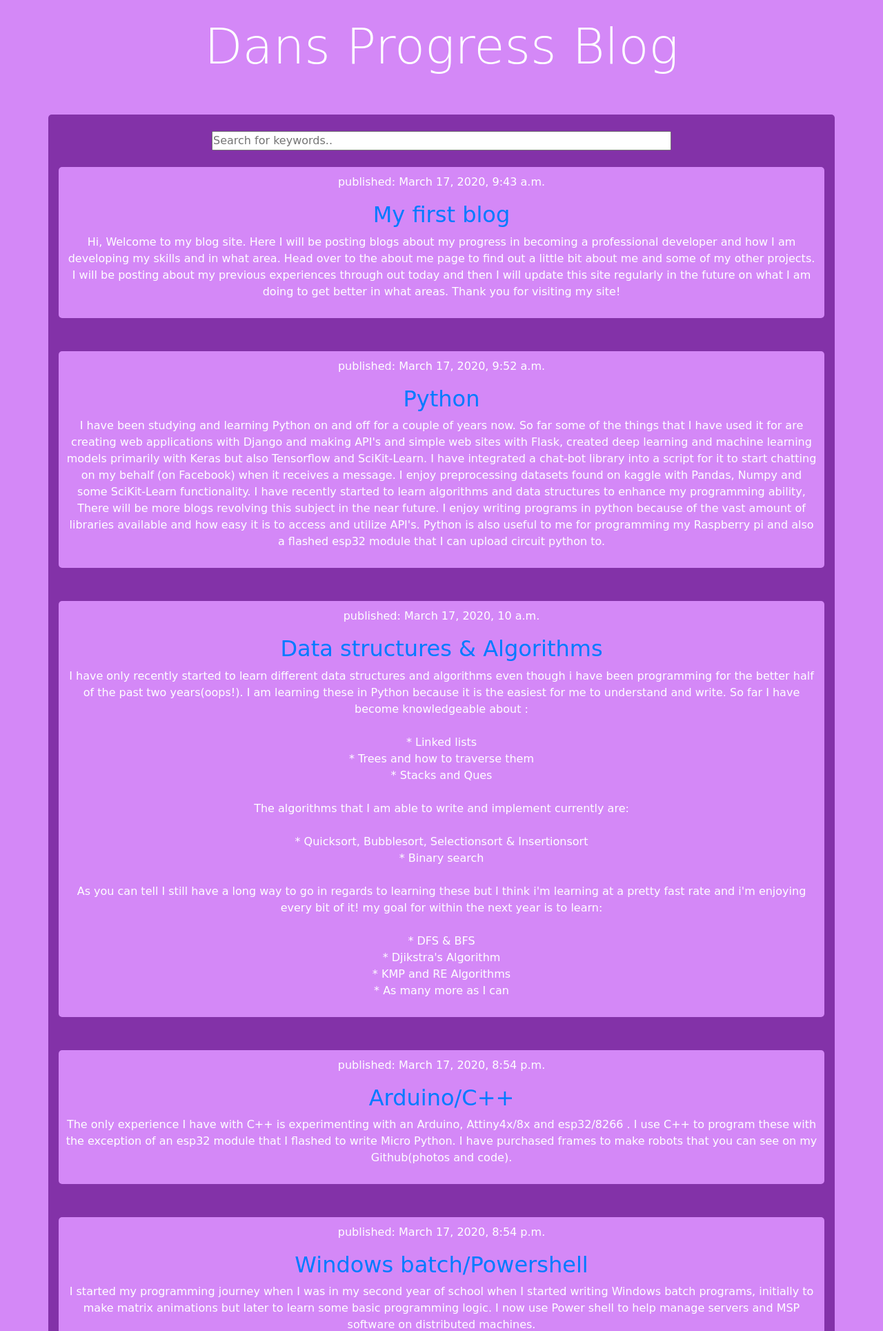
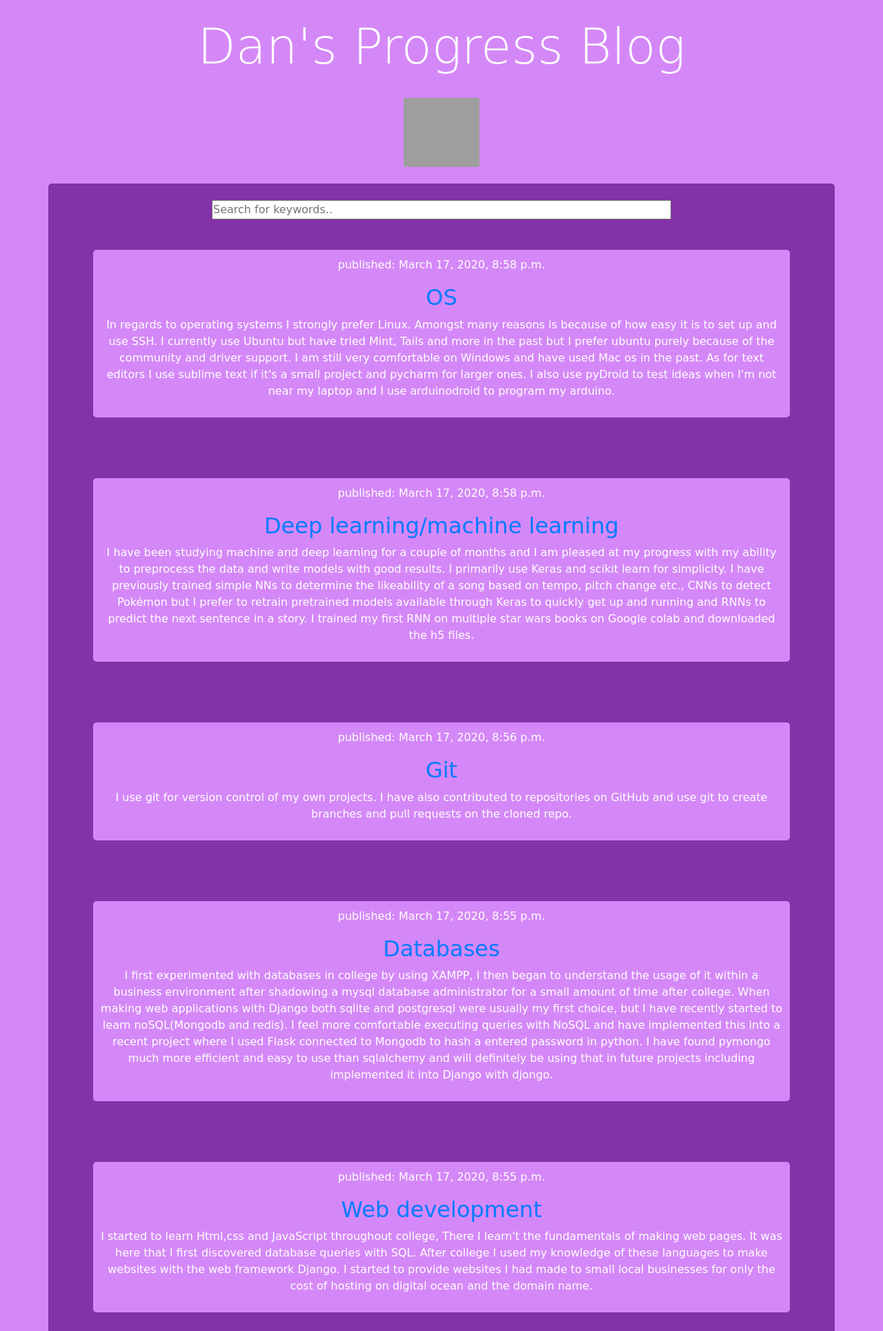
Before and after one commit to danlove99/prog-blog, a Django app: page / in a window 1280 px wide. Shown: the top 1929 px of the page at 69% size. Run offline with Django 3.2, Linux system fonts and the light colour scheme; data comes from the database, SQL or seed files in the repository; both versions use the stored data as it was after the commit; some libraries are stand-ins or nearby versions; some web fonts are replaced; grey boxes are pictures that could not be loaded.

Commit message:
Added starting posts.

```diff
--- a/blog/templates/blog/base.html
+++ b/blog/templates/blog/base.html
@@ -25,8 +25,11 @@
     </style>
 </head>
 <body>
-    <br/><h3 style="text-align: center; color: #fff;font-family: 'Baloo Chettan 2', cursive;" class="display-3">Dans Progress Blog</h3><br/>
+    <br/><h3 style="text-align: center; color: #fff;font-family: 'Baloo Chettan 2', cursive;" class="display-3">Dan's Progress Blog</h3><br/>
 
+    <div style="text-align:center;">
+    <a href="https://github.com/danlove99" target="_blank"><img src="https://cdn.iconscout.com/icon/free/png-256/github-153-675523.png" style="height:100px;width:110px;"></a>
+        </div>
     <br/>
     <div class="container" style="background-color: #8332a8; text-align: center;border-radius: 5px;">
         <br/>
--- a/blog/templates/blog/post_list.html
+++ b/blog/templates/blog/post_list.html
@@ -3,7 +3,7 @@
 <input type="text" placeholder="Search for keywords.." style="  list-style-type: none;padding: 0; margin: 0; width:60%;">
         {% for post in posts %}
         <br/><br/>
-         <div style="background-color: #d488f7;color: #fff; border-radius: 5px;padding:10px;">
+         <div style="background-color: #d488f7;color: #fff; border-radius: 5px;padding:10px;margin: 20px 50px 20px 50px; ">
             <p>published: {{ post.published_date }}</p>
             <h2><a href="">{{ post.title }}</a></h2>
             <p> {{ post.text|linebreaksbr }}</p>
--- a/blog/views.py
+++ b/blog/views.py
@@ -3,5 +3,5 @@ from django.utils import timezone
 from .models import Post
 
 def post_list(request):
-    posts = Post.objects.filter(published_date__lte=timezone.now()).order_by('published_date')
+    posts = Post.objects.filter(published_date__lte=timezone.now()).order_by('-published_date')
     return render(request, 'blog/post_list.html', {'posts': posts})
```
Also changed, not shown: db.sqlite3.
